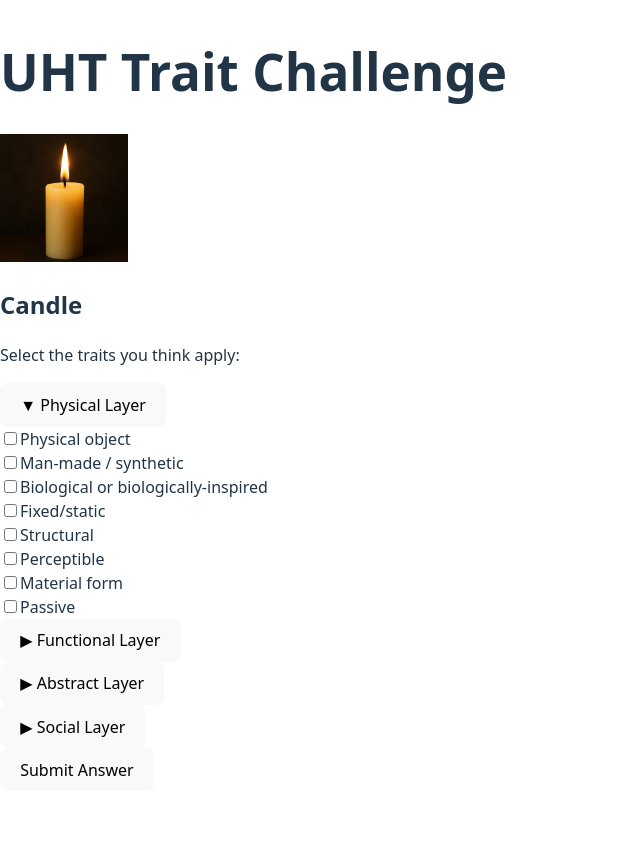
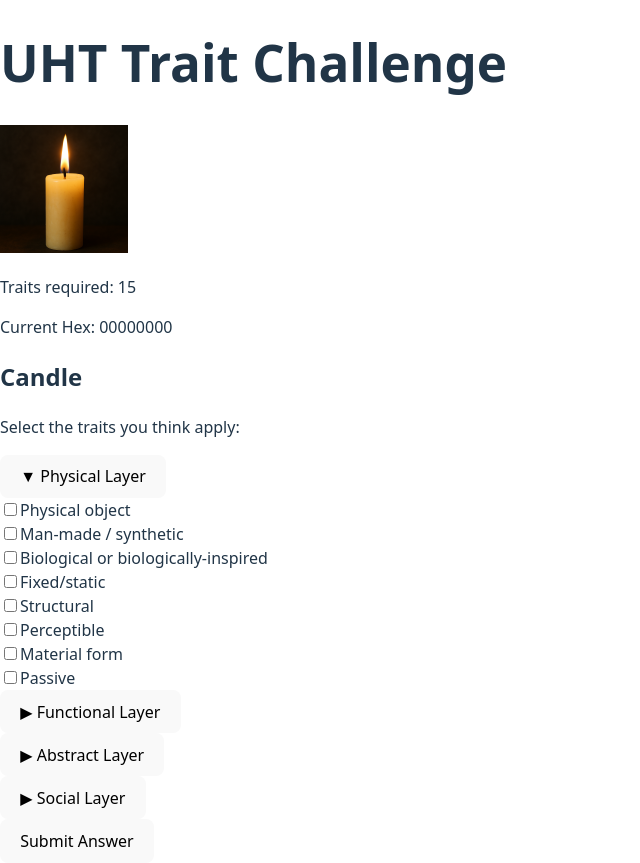
Before and after one commit to Hollando78/uht-64, a React (Vite) app: page / in a window 1280 px wide. Both pictures are taken after a click on the button "Start New Challenge". Shown: the whole page, without its empty margins (0-640 px from the left). Before the commit the page ends 800 px from the top, so only its background shows below. Built offline with nearby package versions, Linux system fonts and the light colour scheme.

Commit message:
traitrs and hex

```diff
--- a/components/Challenge.jsx
+++ b/components/Challenge.jsx
@@ -58,6 +58,11 @@ export default function Challenge() {
     return traitsArray.length > 0 ? traitsArray.map(trait => (<div key={trait}>{trait}</div>)) : <div>None</div>;
   };
 
+  const generateHexCode = () => {
+    return traits.map(trait => (selectedTraits.includes(trait.name) ? '1' : '0')).join('').match(/.{1,4}/g)
+      ?.map(nibble => parseInt(nibble, 2).toString(16).toUpperCase()).join('') || '';
+  };
+
   return (
     <div className="p-4 flex flex-col items-center space-y-4 max-w-md mx-auto">
       <h1 className="text-2xl font-bold">UHT Trait Challenge</h1>
@@ -70,7 +75,7 @@ export default function Challenge() {
 
       {challengeEntity && (
         <div className="w-full flex flex-col items-center">
-          <div className="w-32 h-32 overflow-hidden flex items-center justify-center mb-4 rounded shadow">
+          <div className="w-32 h-32 overflow-hidden flex items-center justify-center mb-2 rounded shadow">
             <img
               src={challengeEntity.image}
               alt={challengeEntity.name}
@@ -80,6 +85,9 @@ export default function Challenge() {
               loading="lazy"
             />
           </div>
+          <p className="text-xs text-gray-600">Traits required: {challengeEntity.traits.length}</p>
+          <p className="text-xs text-gray-600">Current Hex: {generateHexCode()}</p>
+
           <h2 className="text-xl font-semibold mb-2 text-center">{challengeEntity.name}</h2>
           <p className="text-xs mb-4 italic text-center">Select the traits you think apply:</p>
 
```
